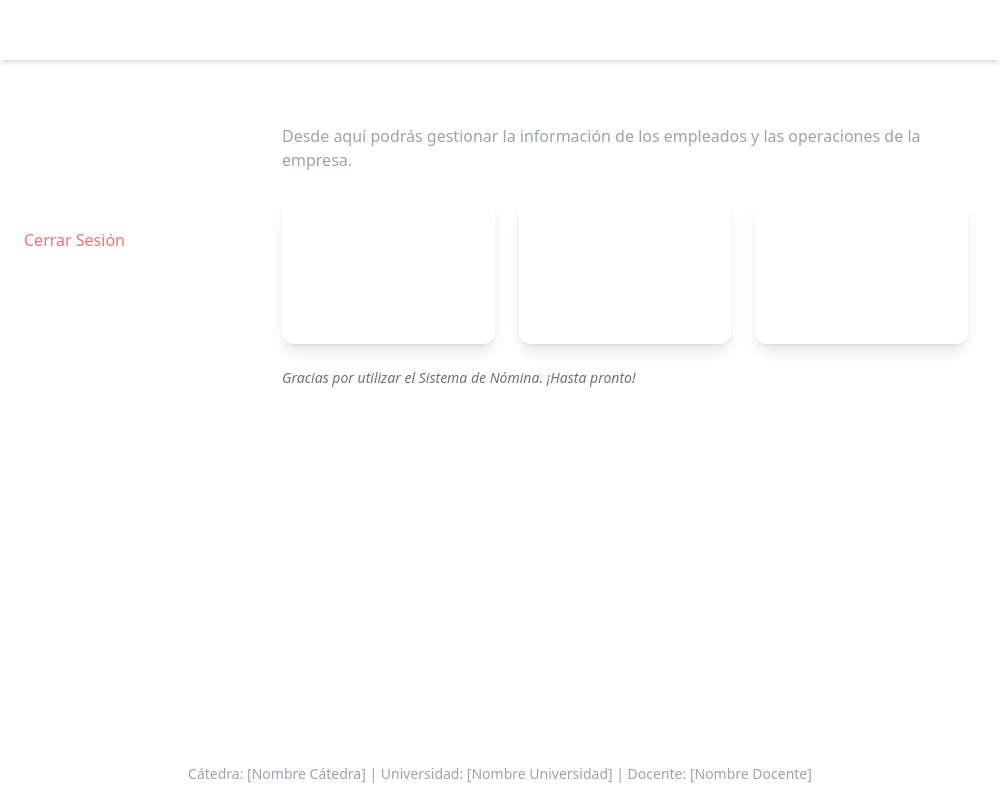
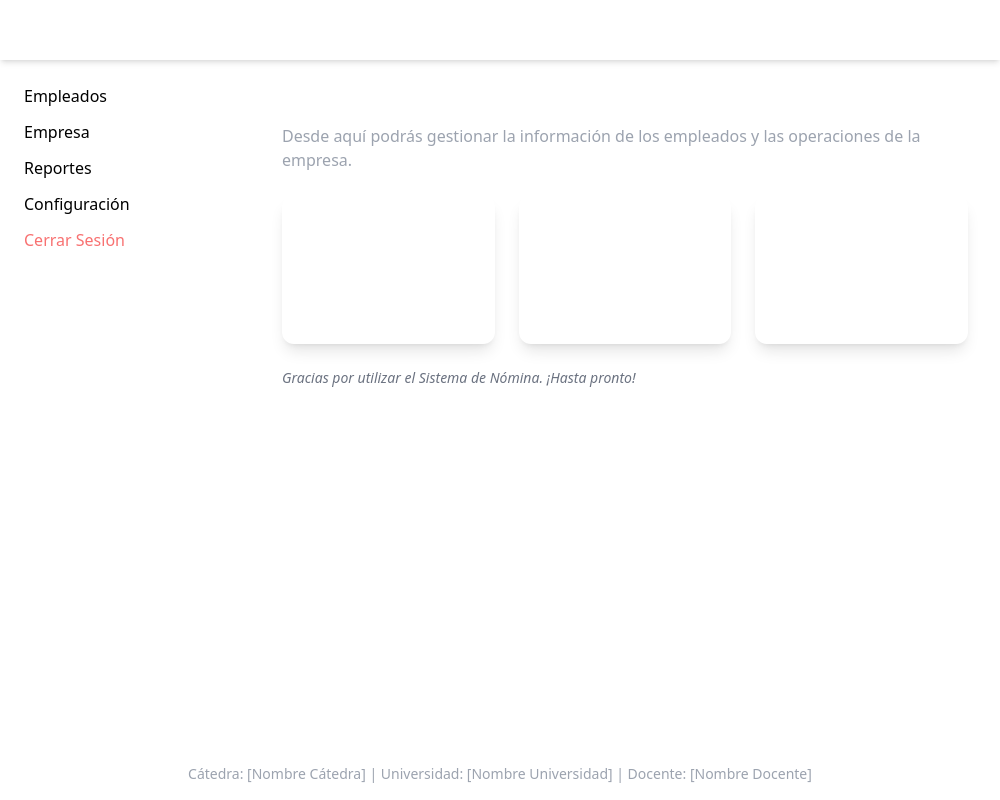
Before and after one commit to S-Gull/nominas_tailwind_electron, an Electron app: page src/renderer/views/index.html in a window 1000 px wide. Drawn offline with nearby package versions, Linux system fonts and the light colour scheme.

Commit message:
Se ven los enlaces

```diff
--- a/src/renderer/views/index.html
+++ b/src/renderer/views/index.html
@@ -30,10 +30,10 @@
       <!-- ===== Sidebar de navegación ===== -->
       <aside class="bg-dark-700 p-6 space-y-4">
         <nav class="space-y-3">
-          <a href="./empleados/index.html" class="block text-white hover:text-accent1">Empleados</a>
-          <a href="#" class="block text-white hover:text-accent1">Empresa</a>
-          <a href="#" class="block text-white hover:text-accent1">Reportes</a>
-          <a href="#" class="block text-white hover:text-accent1">Configuración</a>
+          <a href="./empleados/index.html" class="block text-black hover:text-accent1">Empleados</a>
+          <a href="#" class="block text-black hover:text-accent1">Empresa</a>
+          <a href="#" class="block text-black hover:text-accent1">Reportes</a>
+          <a href="#" class="block text-black hover:text-accent1">Configuración</a>
           <a href="#" class="block text-red-400 hover:text-red-500">Cerrar Sesión</a>
         </nav>
       </aside>
```
